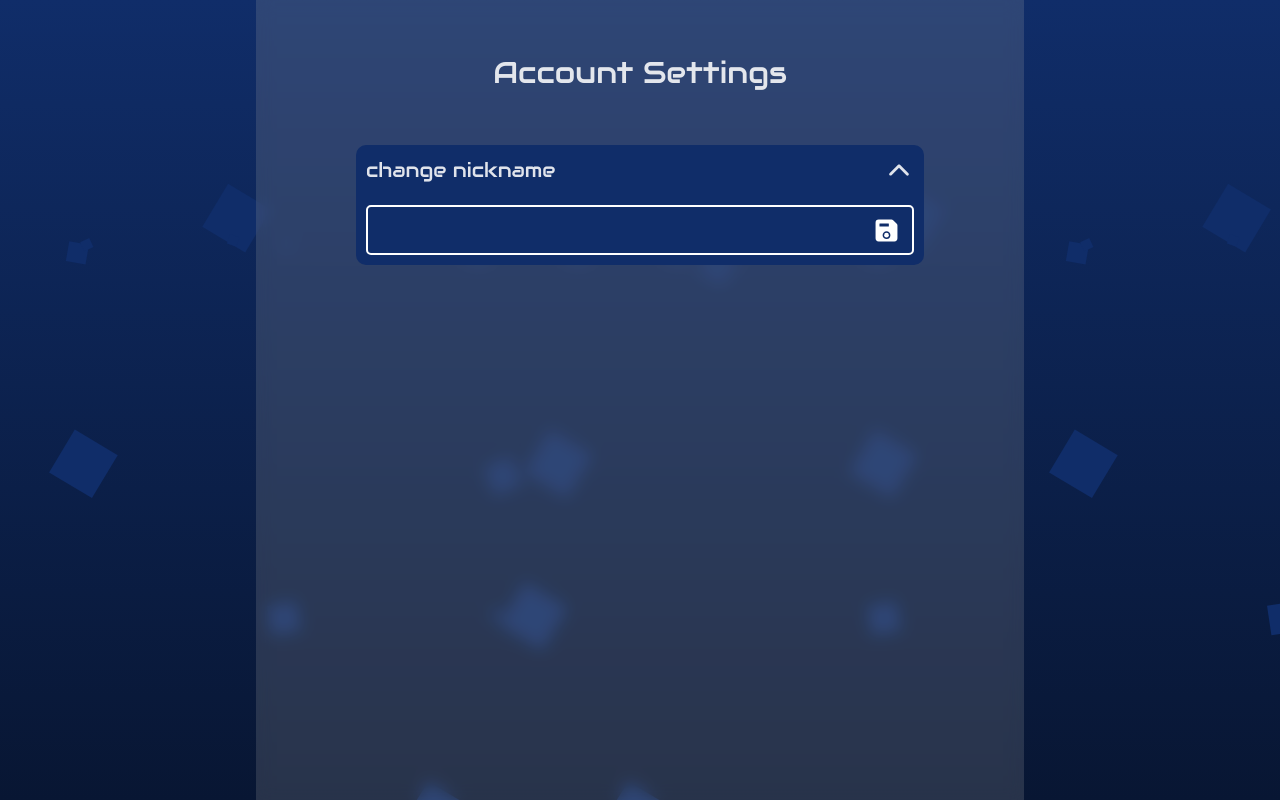
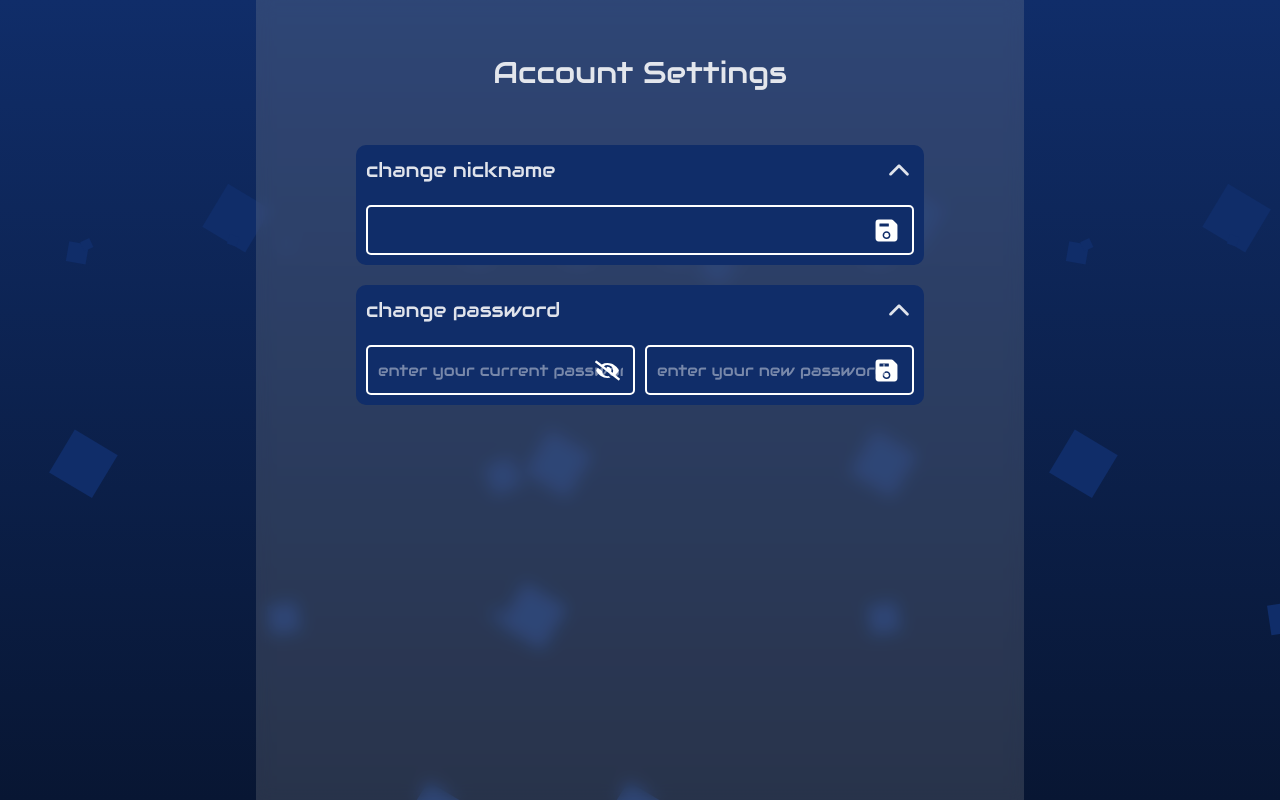
Before and after one commit to Hamzaoui-Louai/Estinea-game-launcher, a React (Vite) app in the folder app/: page / in a window 1280 px wide. Built offline with nearby package versions, Linux system fonts and the light colour scheme.

Commit message:
added changing password

```diff
--- a/app/src/pages/AccountSettings/AccountSettings.tsx
+++ b/app/src/pages/AccountSettings/AccountSettings.tsx
@@ -1,10 +1,11 @@
 import { useState , useEffect } from "react";
 import { useMutation, useQuery } from "@tanstack/react-query";
 import { unwrapRequestErrors } from "../../utils/mainProcessErrorsHandler";
-import { LuEye , LuEyeClosed } from "react-icons/lu"
+import { FaEye , FaEyeSlash } from "react-icons/fa";
 import { IoIosArrowDown } from "react-icons/io";
 import { IoIosArrowUp } from "react-icons/io";
 import { IoSave } from "react-icons/io5";
+import { toast } from "react-toastify";
 
 interface accordionInterface{
     title:string,
@@ -60,8 +61,8 @@ function ChangeNickname(){
 
     useEffect(() => {
         return () => {
-            console.log('mutated from use effect')
-            modifyUserInfo.mutate();
+            //console.log('mutated from use effect')
+            //modifyUserInfo.mutate();
         };
     }, []);
 
@@ -75,12 +76,77 @@ function ChangeNickname(){
     </form>)
 }
 
+function ChangePassword(){
+
+    const modifyUserPassword = useMutation({
+        mutationFn: async ()=>{
+            try{
+            const response = unwrapRequestErrors(await window.ipcRenderer.invoke('sendRequest','PATCH','user/modifyuserpassword',{oldPassword:oldPassword,newPassword:newPassword}))
+            console.log(response)
+            toast.success('password changed successfully')
+            return response;
+            }
+            catch(error:any)
+            {
+                console.log(error)
+                toast.error(error?.message)
+            }
+        }
+    })
+
+    useEffect(() => {
+        return () => {
+            //console.log('mutated from use effect')
+            //modifyUserPassword.mutate();
+        };
+    }, []);
+
+    const [oldPassword,setOldPassword] = useState<string>('')
+    const [newPassword,setNewPassword] = useState<string>('')
+    const [viewPasswords,setViewPasswords] = useState<boolean>(false)
+
+    return (
+        <form className="flex flex-row w-full h-[70px] relative">
+            <div className="w-[calc(50%-15px)] h-[50px] m-[10px] mr-[5px] relative">
+                <input
+                type={(viewPasswords)?"text":"password"}
+                placeholder="enter your current password"
+                value={oldPassword}
+                onChange={(e)=>setOldPassword(e.target.value)}
+                className="w-full h-full outline-none focus:outline-none border-white border-2 rounded-[5px] p-[10px]"
+                />
+                {
+                    (viewPasswords)?
+                    <FaEye
+                    onClick={()=>setViewPasswords(!viewPasswords)}
+                    className="transition-all duration-100 absolute right-[15px] top-[13px] cursor-pointer text-white size-[25px] "/>
+                    :
+                    <FaEyeSlash
+                    onClick={()=>setViewPasswords(!viewPasswords)}
+                    className="transition-all duration-100 absolute right-[15px] top-[13px] cursor-pointer text-white size-[25px] "/>
+                }
+            </div>
+            <input
+            type={(viewPasswords)?"text":"password"}
+            placeholder="enter your new password"
+            value={newPassword}
+            onChange={(e)=>setNewPassword(e.target.value)}
+            className="w-[calc(50%-15px)] h-[50px] m-[10px] ml-[5px] outline-none focus:outline-none border-white border-2 rounded-[5px] p-[10px]"
+            />
+            <IoSave onClick={()=>modifyUserPassword.mutate()} className="transition-all duration-100 absolute right-[25px] top-[23px] cursor-pointer text-white size-[25px] hover:text-[#AAAAAA] hover:size-[30px] hover:top-[20px] hover:right-[22px]"/>
+        </form>
+    )
+}
+
 function AccountSettings(){
 
     return (
         <div style={{fontFamily:'Audiowide'}} className="w-[60%] backdrop-blur-sm mx-auto p-[50px] bg-[#AAAAAA33] h-full">
             <h1 className="text-[30px] mb-[50px]">Account Settings</h1>
-            <Accordion title="change nickname" component={ChangeNickname}/>
+            <div className="flex flex-col gap-5">
+                <Accordion title="change nickname" component={ChangeNickname}/>
+                <Accordion title="change password" component={ChangePassword}/>
+            </div>
         </div>
     )
 }
```
Also changed, not shown: app/src/main.tsx (+4 -3 lines).
